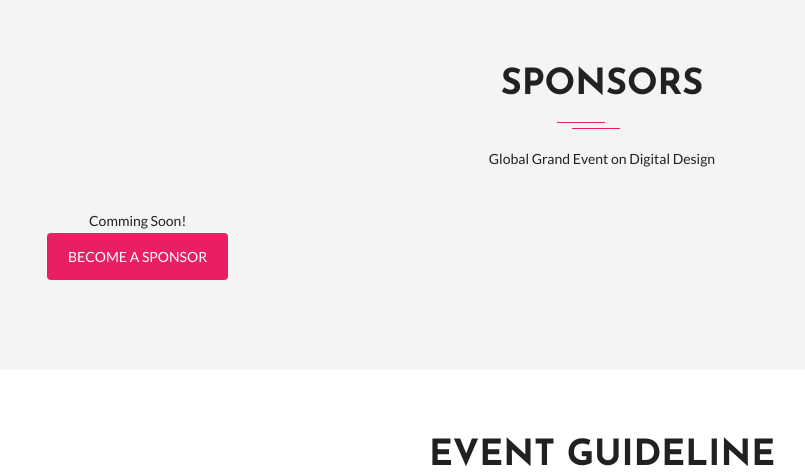
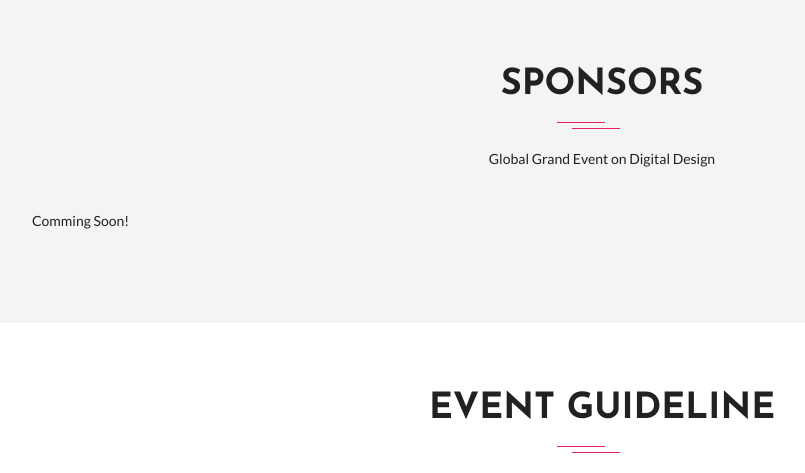
Before and after one commit to ayushnagar123/jiit-seminar-19, a PHP site: page / in a window 1280 px wide. Shown: the part 4964-5437 px from the top of the page, without its empty margins (38-843 px from the left). Run offline with PHP 8.4, Linux system fonts and the light colour scheme; some libraries are stand-ins or nearby versions; some web fonts are replaced.

Commit message:
Update index.php

```diff
--- a/index.php
+++ b/index.php
@@ -963,7 +963,7 @@
           </div>
         </div>
         <div class="row mb-30 text-center wow fadeInDown" data-wow-delay="0.3s">
-          <div class="sponsors"><p>Comming Soon!</p>
+          <div class="sponsors"><p style="text-align:center; font-size:6">Comming Soon!</p>
           <!--
            <div class="col-md-3 col-sm-3 col-xs-12">
             <div class="spnsors-logo">
@@ -985,10 +985,10 @@
               <a href="#"><img class="img-fluid" src="assets/img/sponsors/logo-04.png" alt=""></a>
             </div>
           </div>
-          -->
           <div class="col-12 text-center">
             <a href="#" class="btn btn-common">become a sponsor</a>
           </div>
+          -->
         </div>
       </div>
     </section>
```
